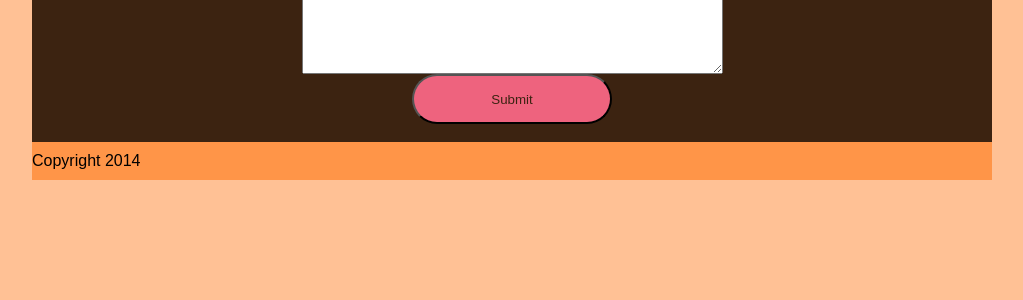
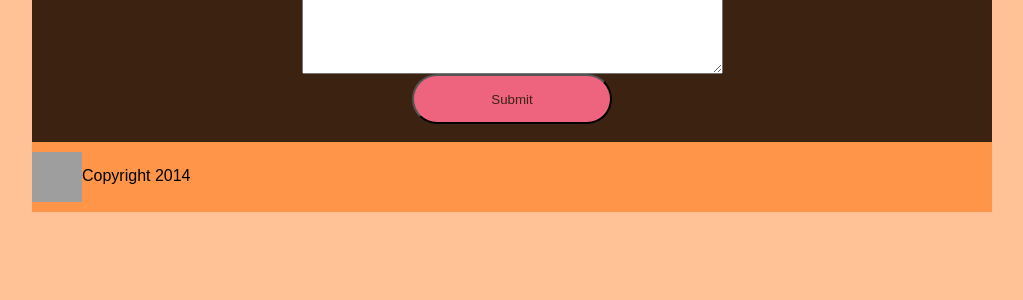
Before and after one commit to veeann/joanie_cupcakes, a PHP site: page /customerordering.php in a window 1280 px wide. Shown: the part 351-651 px from the top of the page, without its empty margins (128-1151 px from the left). Run offline with PHP 8.4, Linux system fonts and the light colour scheme; grey boxes are pictures that could not be loaded.

Commit message:
Update customerordering.php

```diff
--- a/customerordering.php
+++ b/customerordering.php
@@ -19,7 +19,7 @@
     <div class="header" align="center" >
         </br>
         <a href="index.php">
-            <img src="images/logo.jpg" alt="Insert Logo Here" name="Insert_logo" width="169" height="155" id="Insert_logo" style="background-color: #C6D580; display:block;" />
+            <img src="images/logo.png" alt="Insert Logo Here" name="Insert_logo" width="169" height="155" id="Insert_logo" style="background-color: #C6D580; display:block;" />
         </a>
         </br>
         <font color="#EE637E">A one-stop cake shop to fulfill your sweet tooth!</font>
@@ -43,7 +43,7 @@
         </br>
     </div>
 
-    <div class="footer">Copyright 2014</div>
+    <div class="footer"><img src="images/Logo3.png" width="50" height="50" />Copyright 2014</div>
 </div>
 
 </body>
```
